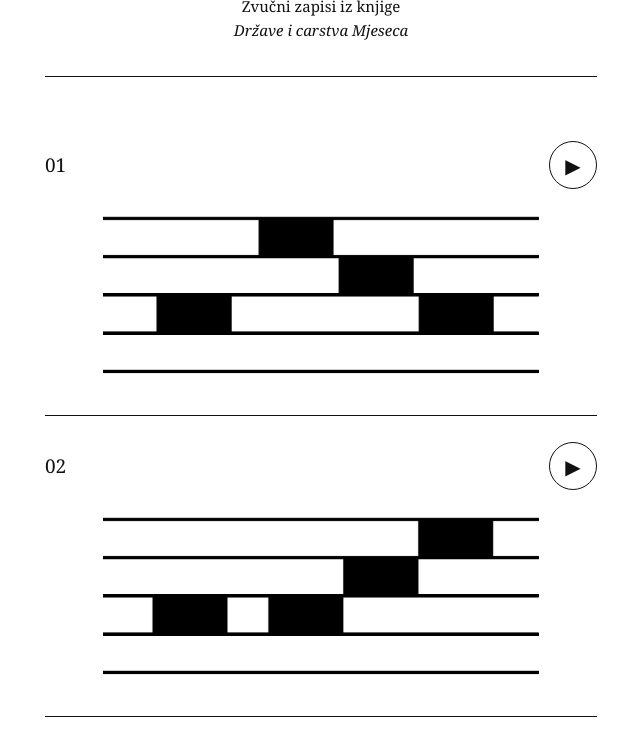
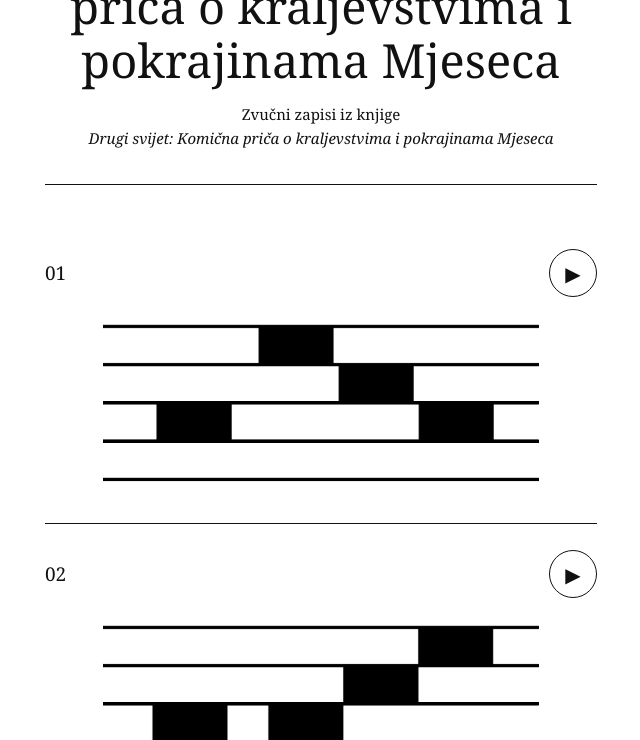
Before and after one commit to CyranoArtikularij/cyrano-zvuk, a plain HTML site: page index.html in a window 1280 px wide. Shown: the part 139-879 px from the top of the page, without its empty margins (319-959 px from the left). Drawn offline with Linux system fonts and the light colour scheme.

Commit message:
Update header and title for 'Drugi svijet'

```diff
--- a/index.html
+++ b/index.html
@@ -10,7 +10,7 @@
 </head>
 <body>
 <main>
-<header><h1>Drugi svijet</h1><p>Zvučni zapisi iz knjige<br><i>Države i carstva Mjeseca</i></p><div class="rule"></div></header>
+<header><h1>Drugi svijet: Komična priča o kraljevstvima i pokrajinama Mjeseca</h1><p>Zvučni zapisi iz knjige<br><i>Drugi svijet: Komična priča o kraljevstvima i pokrajinama Mjeseca</i></p><div class="rule"></div></header>
 <section aria-label="Zvučni zapisi">
 <div class="item"><div class="item-top"><span class="number">01</span><button type="button" aria-label="Reproduciraj zapis 01" data-file="Cyrano_01.wav">▶</button></div><img class="notation" src="Cyrano-01.png" alt="Vizualni prikaz zvučnog zapisa 01" loading="lazy"></div>
 <div class="item"><div class="item-top"><span class="number">02</span><button type="button" aria-label="Reproduciraj zapis 02" data-file="Cyrano_02.wav">▶</button></div><img class="notation" src="Cyrano-02.png" alt="Vizualni prikaz zvučnog zapisa 02" loading="lazy"></div>
```
